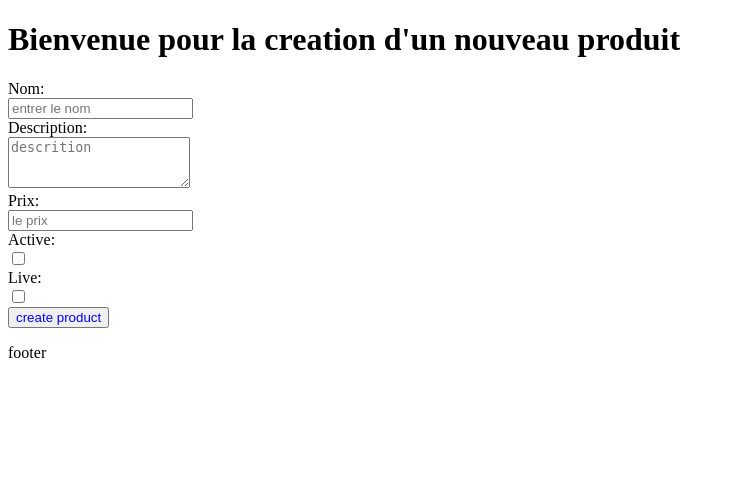
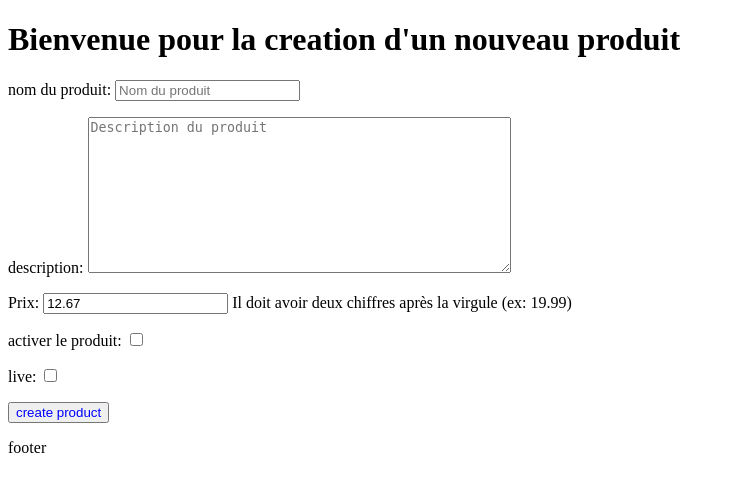
Before and after one commit to Slone-kb/essaidjango, a Django app: page /produits_create/ in a window 1280 px wide. Shown: the part 96-588 px from the top of the page, without its empty margins (0-735 px from the left). Run offline with Django 5.2, Linux system fonts and the light colour scheme.

Commit message:
modelform et form validation donnees

```diff
--- a/pages/forms.py
+++ b/pages/forms.py
@@ -1,6 +1,8 @@
 from django import forms
 from produits.models import Produits
 
+
+#class pour formulaire issue du model de produitq
 class ProduitsForms(forms.ModelForm):
     class Meta:
         model=Produits
@@ -10,5 +12,54 @@ class ProduitsForms(forms.ModelForm):
             'description',
             'active',
             'live'
+       ]
 
-        ]
+        widgets = {
+            'nom': forms.TextInput(attrs={'class': 'form-control', 'placeholder': 'Nom du produit'}),
+            'description': forms.Textarea(attrs={'rows': 4, 'placeholder': 'Description...'}),
+            'prix': forms.NumberInput(attrs={'step': '0.01', 'class': 'form-control'}),
+            }
+        help_texts={
+            'active': 'cocher pour activer et echocher pour deactiver le produit',
+            'live': 'cocher pour rendre leproduit visible et dechocher pour le rendre invisible sur site',
+        }
+
+#class pour le formolaire issue de django
+class PureProduitsForm(forms.Form):
+    nom=forms.CharField(max_length=100, widget=forms.TextInput(attrs=
+                                                               {'placeholder': 'Nom du produit'}),
+                                                               label='nom du produit')
+    description=forms.CharField(widget=forms.Textarea(attrs=
+                                                      {'rows':10, 'cols':50,
+                                                       'placeholder':'Description du produit'}),
+                                                       label='description',
+                                                        required=False)
+    prix = forms.DecimalField(
+        max_digits=10,       # Nombre total de chiffres autorisés (partie entière + décimales)
+        decimal_places=2,    # Force exactement 2 chiffres après la virgule
+        help_text="Il doit avoir deux chiffres après la virgule (ex: 19.99)",
+        label="Prix",
+        initial= 12.67,
+    )
+    active=forms.BooleanField(
+        required=False,
+        label='activer le produit'
+
+    )
+    live=forms.BooleanField(
+        required=False,
+        label='live'
+    )
+
+
+    def clean_nom(self, *args, **kwargs):
+        nom=self.cleaned_data.get('nom')
+        if nom !=nom.capitalize():
+            raise forms.ValidationError("le nom du produit doit commencer par une lettre majuscule")
+        return nom #capitalize la premiere lettre du nom de produit
+
+    def clean_prix(self, *args, **kwargs):
+        prix=self.cleaned_data.get('prix')
+        if prix <= 0.00:
+            raise forms.ValidationError("le prix du produit doit etre superieur a 0")
+        return prix
--- a/pages/urls.py
+++ b/pages/urls.py
@@ -11,6 +11,6 @@ urlpatterns=[
      path('contact/', views.contact_views, name='contact'),
      path('produits_details/<int:id>/', views.produits_details_views, name='produits_details'),
      path('produits_liste/', views.produits_liste_views, name='produits_liste'),
-     path('produits_create/', views.produits_forms_views, name='produits_forms')
-
+     # path('produits_create/', views.produits_forms_views, name='produits_forms')
+     path('produits_create/', views.produits_create_views, name='produits_create')
      ]
--- a/pages/views.py
+++ b/pages/views.py
@@ -2,7 +2,7 @@ from django.core.mail import message
 from django.http import HttpResponse
 from django.shortcuts import render, get_object_or_404
 from produits.models import Produits
-from .forms import ProduitsForms
+from .forms import ProduitsForms, PureProduitsForm
 
 # Create your views here.
 def home_views(request):
@@ -49,24 +49,24 @@ def produits_liste_views(request):
 
 
 #pour le formulaire de creation d un produit
-def produits_forms_views(request):
-    form=ProduitsForms(request.POST or None)
-    message=' '
+# def produits_forms_views(request):
+#     form=ProduitsForms(request.POST or None)
+#     message=' '
 
 
-    if request.method == 'POST':
-        form = ProduitsForms(request.POST )
-        if form.is_valid():
-            form.save()
-            message= "Produit créé avec succès"
-            form = ProduitsForms()
-    else:
-        form = ProduitsForms()
-    context = {
-        'message': message,
-        'form': form,  # Correction : suppression de l'espace inutile
-    }
-    return render(request, 'produits/create.html', context)
+#     if request.method == 'POST':
+#         form = ProduitsForms(request.POST )
+#         if form.is_valid():
+#             form.save()
+#             message= "Produit créé avec succès"
+#             form = ProduitsForms()
+#     else:
+#         form = ProduitsForms()
+#     context = {
+#         'message': message,
+#         'form': form,  # Correction : suppression de l'espace inutile
+#     }
+#     return render(request, 'produits/create.html', context)
 
 # 5. Afficher UN SEUL produit (Détail par ID)
 def produits_details_views(request, id):
@@ -77,15 +77,35 @@ def produits_details_views(request, id):
     }
     return render(request, 'produits/details.html', context)
 
-def produits_create_views(request):
+def produits_create_views(request, *args, **kwargs):
     message=' '
+    # 1. On initialise TOUJOURS le formulaire en haut de la fonction.
+    # S'il y a des données POST, il les prend. Sinon (en GET), il est vide.
+    form = PureProduitsForm(request.POST or None)
+
     if request.method == 'POST':
-        nom= request.POST.get('nom')
-        description= request.POST.get('description')
-        prix=request.POST.get('prix')
-        active=request.POST.get('active')
-        live=request.POST.get('live')
-        if nom and prix:
-            produits=Produits.objects.create(nom = nom, description = description, prix = prix, active = active, live = live )
-            message = "Produit créé avec succès"
-            return render(request, 'produits/create.html', {'message': message})
+        # nom= request.POST.get('nom')
+        # description= request.POST.get('description')
+        # prix=request.POST.get('prix')
+        # active=request.POST.get('active')
+        # live=request.POST.get('live')
+        # if nom and prix:
+        #     produits=Produits.objects.create(nom = nom, description = description, prix = prix, active = active, live = live )
+        #     message = "Produit créé avec succès"
+        #     return render(request, 'produits/create.html', {'message': message})
+
+        if form.is_valid():
+            data = form.cleaned_data
+            Produits.objects.create(**data)
+            message = "produit cree avec succes"
+
+            # 2. On réinitialise un formulaire vide après un succès
+            form = PureProduitsForm()
+        else:
+            # 🚨 AJOUTEZ CETTE LIGNE POUR VOIR LES ERREURS DANS LE TERMINAL
+            print("ERREURS DU FORMULAIRE :", form.errors)
+    # 3. Le return s'exécute dans tous les cas (GET, POST valide ou POST invalide)
+    return render(request, "produits/create.html", {
+        'message': message,
+        'form': form
+    })
--- a/produits/templates/produits/create.html
+++ b/produits/templates/produits/create.html
@@ -21,7 +21,7 @@
 
 <form method="POST">
     {% csrf_token %}
-    <label for="nom">Nom:</label><br>
+    <!-- <label for="nom">Nom:</label><br>
     <input type="text" id="nom" name="nom" placeholder="entrer le nom"><br>
 
     <label for="description">Description:</label><br>
@@ -38,7 +38,10 @@
 
     <button style="color: blue;">create product</button>
 
-</form>
+</form> -->
+
+{{ form.as_p }}
+<button type="submit" style="color: blue;">create product</button>
 {% if message %}
 <p style="color: green;">{{message}} </p>
 {% endif%}
```
